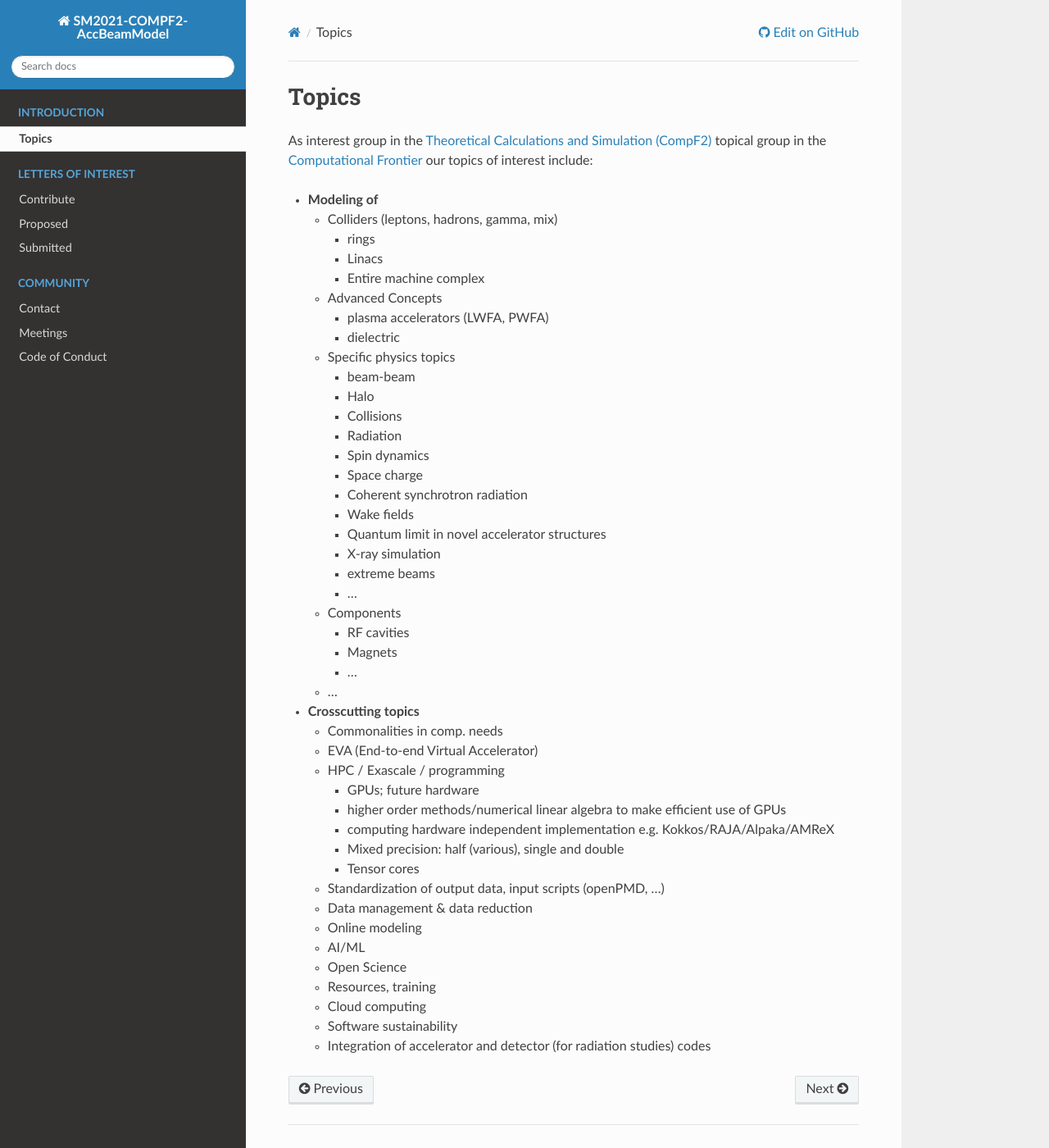
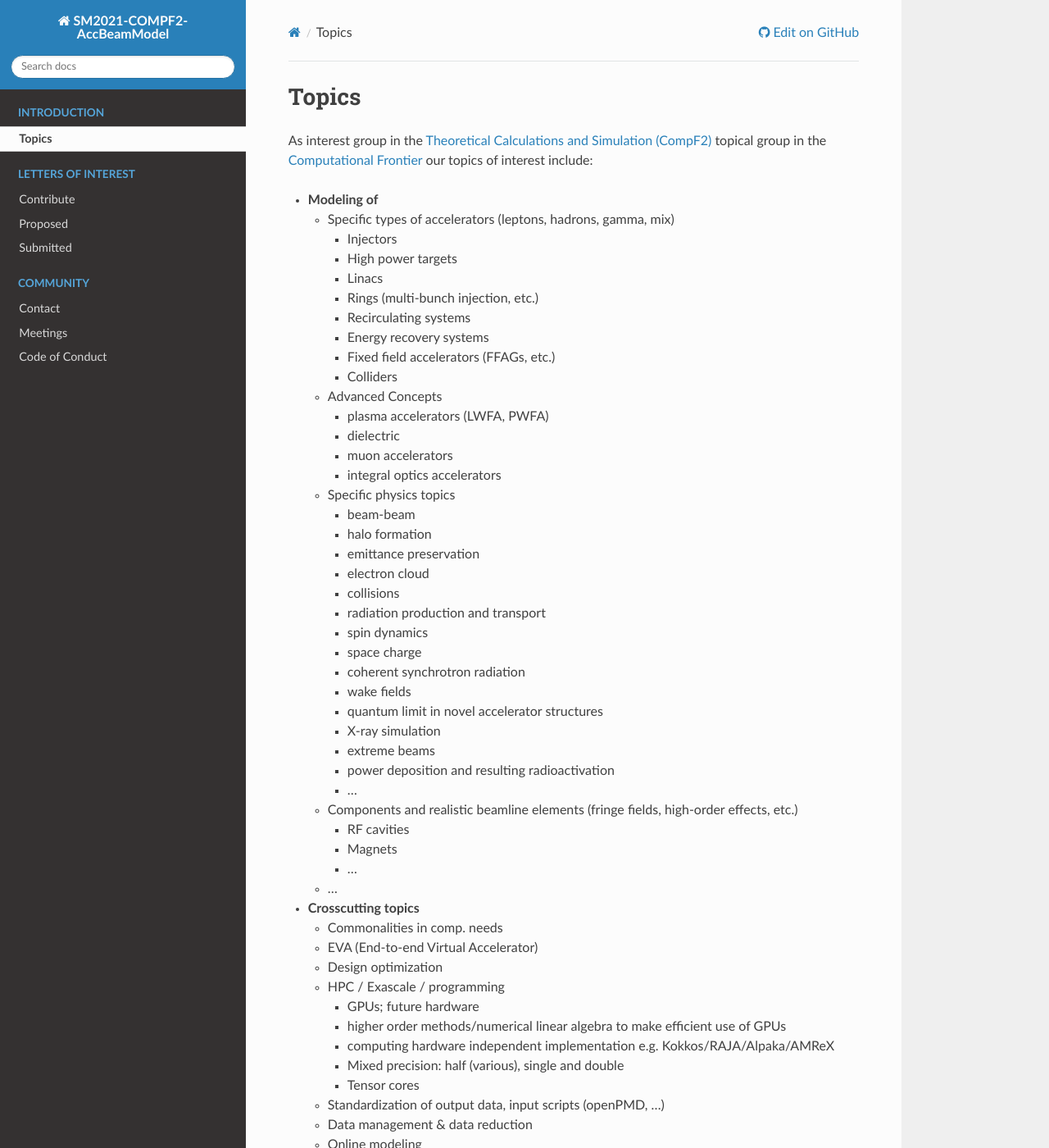
Before and after one commit to snowmass-compf2-accbeammodel/snowmass-compf2-accbeammodel.github.io, a Sphinx documentation site: the page built from docs/source/introduction/topics.rst, in a window 1280 px wide and 1400 px high. Shown: the whole window at 82% size. Built offline with Sphinx 7.4.7 and the Read the Docs theme 2.0.0, drawn with Linux system fonts in a browser that asks for light colours.

Commit message:
Update topics: Robert Ryne (#1)
Suggested updates of the topic section by Robert Ryne.

Co-authored-by: Robert Ryne <rdryne@lbl.gov>

```diff
--- a/docs/source/introduction/topics.rst
+++ b/docs/source/introduction/topics.rst
@@ -7,30 +7,40 @@ As interest group in the `Theoretical Calculations and Simulation (CompF2) <http
 
 * **Modeling of**
 
-  * Colliders (leptons, hadrons, gamma, mix)
+  * Specific types of accelerators (leptons, hadrons, gamma, mix)
 
-    * rings
+    * Injectors
+    * High power targets
     * Linacs
-    * Entire machine complex
+    * Rings (multi-bunch injection, etc.)
+    * Recirculating systems
+    * Energy recovery systems
+    * Fixed field accelerators (FFAGs, etc.)
+    * Colliders
   * Advanced Concepts
 
     * plasma accelerators (LWFA, PWFA)
     * dielectric
+    * muon accelerators
+    * integral optics accelerators
   * Specific physics topics
 
     * beam-beam
-    * Halo
-    * Collisions
-    * Radiation
-    * Spin dynamics
-    * Space charge
-    * Coherent synchrotron radiation
-    * Wake fields
-    * Quantum limit in novel accelerator structures
+    * halo formation
+    * emittance preservation
+    * electron cloud
+    * collisions
+    * radiation production and transport
+    * spin dynamics
+    * space charge
+    * coherent synchrotron radiation
+    * wake fields
+    * quantum limit in novel accelerator structures
     * X-ray simulation
     * extreme beams
+    * power deposition and resulting radioactivation
     * ...
-  * Components
+  * Components and realistic beamline elements (fringe fields, high-order effects, etc.)
 
     * RF cavities
     * Magnets
@@ -40,6 +50,7 @@ As interest group in the `Theoretical Calculations and Simulation (CompF2) <http
 
   * Commonalities in comp. needs
   * EVA (End-to-end Virtual Accelerator)
+  * Design optimization
   * HPC / Exascale / programming
 
     * GPUs; future hardware
```
